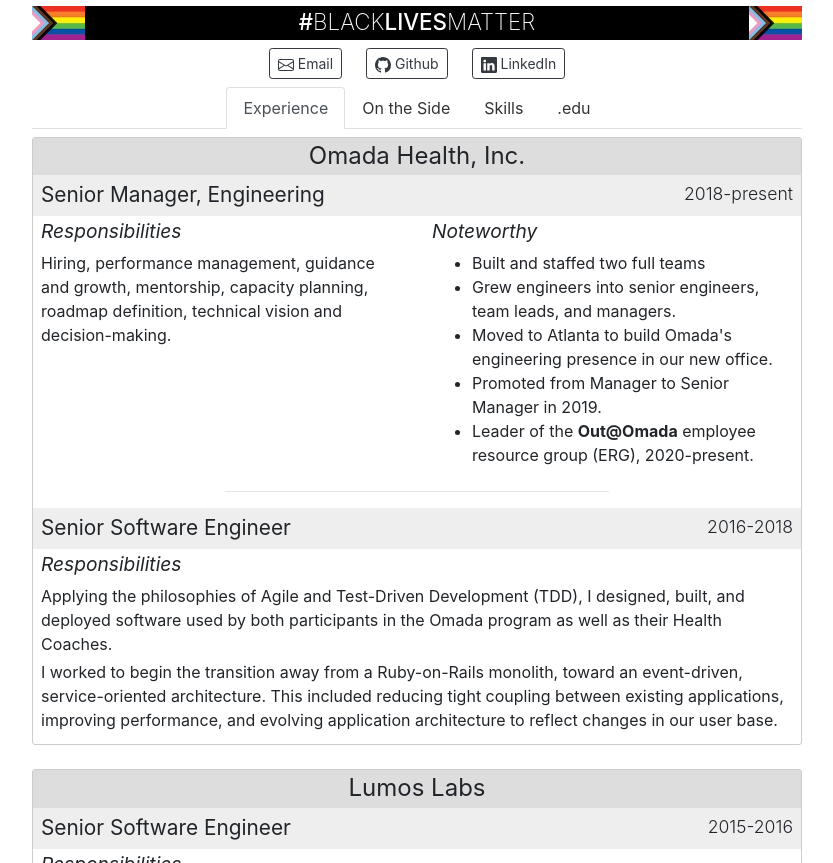
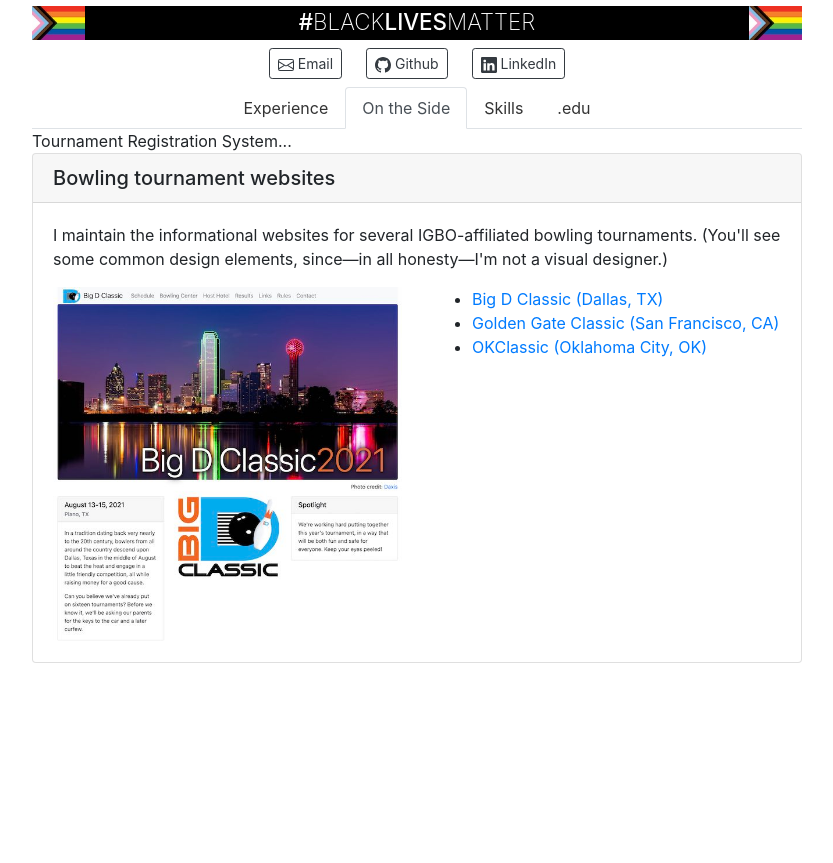
Before and after one commit to st33b/home-nextjs, a Next.js app: page / in a window 1280 px wide. Shown: the part 495-1358 px from the top of the page, without its empty margins (223-1056 px from the left). After the commit the page ends 1158 px from the top, so only its background shows below. Built offline with nearby package versions, Linux system fonts and the light colour scheme.

Commit message:
begin fleshing out side projects

```diff
--- a/components/experience/beatport.js
+++ b/components/experience/beatport.js
@@ -1,7 +1,7 @@
 import React from "react";
 import {Col, Row} from "react-bootstrap";
 
-import styles from '../../styles/roles.module.scss';
+import styles from './roles.module.scss';
 
 const beatport = () => {
   return (
--- a/components/experience/cloudmark.js
+++ b/components/experience/cloudmark.js
@@ -1,7 +1,7 @@
 import React from "react";
 import {Col, Row} from "react-bootstrap";
 
-import styles from '../../styles/roles.module.scss';
+import styles from './roles.module.scss';
 
 const cloudmark = () => {
   return (
--- a/components/experience/lumos.js
+++ b/components/experience/lumos.js
@@ -1,7 +1,7 @@
 import React from "react";
 import {Col, Row} from "react-bootstrap";
 
-import styles from '../../styles/roles.module.scss';
+import styles from './roles.module.scss';
 
 const lumos = () => {
   return (
--- a/components/experience/mfp.js
+++ b/components/experience/mfp.js
@@ -1,7 +1,7 @@
 import React from "react";
 import {Col, Row} from "react-bootstrap";
 
-import styles from '../../styles/roles.module.scss';
+import styles from './roles.module.scss';
 
 const mfp = () => {
   return (
--- a/components/experience/omada.js
+++ b/components/experience/omada.js
@@ -1,7 +1,7 @@
 import React from "react";
 import {Col, Row} from "react-bootstrap";
 
-import styles from '../../styles/roles.module.scss';
+import styles from './roles.module.scss';
 
 const omada = () => {
   return (
--- /dev/null
+++ b/components/on_the_side/onTheSide.js
@@ -0,0 +1,17 @@
+import React from 'react';
+
+import Websites from './websites';
+import Registration from './registration';
+
+import styles from './side.module.scss';
+
+const onTheSide = () => {
+  return (
+    <div className={styles.SideProjects}>
+      <Registration />
+      <Websites />
+    </div>
+  );
+};
+
+export default onTheSide;
--- /dev/null
+++ b/components/on_the_side/registration.js
@@ -0,0 +1,13 @@
+import React from 'react';
+
+import styles from './side.module.scss';
+
+const registration = () => {
+  return (
+    <div className={styles.Project}>
+      Tournament Registration System...
+    </div>
+  );
+};
+
+export default registration;
--- /dev/null
+++ b/components/on_the_side/side.module.scss
@@ -0,0 +1,11 @@
+.SideProjects {
+}
+
+.Project {
+  .Title {
+    margin-bottom: 0;
+  }
+  .ExampleList {
+    margin-bottom: 0;
+  }
+}
--- /dev/null
+++ b/components/on_the_side/websites.js
@@ -0,0 +1,54 @@
+import React from 'react';
+
+import styles from './side.module.scss';
+import Card from "react-bootstrap/Card";
+import Row from "react-bootstrap/Row";
+import Col from "react-bootstrap/Col";
+
+const websites = () => {
+  return (
+    <div className={styles.Project}>
+      <Card>
+        <Card.Header>
+          <Card.Title className={styles.Title}>
+            Bowling tournament websites
+          </Card.Title>
+        </Card.Header>
+        <Card.Body>
+          <Card.Text>
+            I maintain the informational websites for several IGBO-affiliated bowling tournaments. (You'll see some common design elements, since—in all honesty—I'm not a visual designer.)
+          </Card.Text>
+          <Row>
+            <Col xs={12} md={6}>
+              <img className="img-fluid"
+                   src="/images/bigd_example.jpg"
+                   alt="Thumbnail of one of my websites"
+              />
+            </Col>
+            <Col xs={12} md={6}>
+              <ul className={styles.ExampleList}>
+                <li>
+                  <a href="https://www.bigdclassic.com/">
+                    Big D Classic (Dallas, TX)
+                  </a>
+                </li>
+                <li>
+                  <a href="http://goldengateclassic.org/">
+                    Golden Gate Classic (San Francisco, CA)
+                  </a>
+                </li>
+                <li>
+                  <a href="http://okclassic.com/">
+                    OKClassic (Oklahoma City, OK)
+                  </a>
+                </li>
+              </ul>
+            </Col>
+          </Row>
+        </Card.Body>
+      </Card>
+    </div>
+  );
+};
+
+export default websites;
--- a/pages/index.js
+++ b/pages/index.js
@@ -7,6 +7,7 @@
 import Experience from '../components/experience/experience';
 import Education from '../components/education';
 import Skills from '../components/skills';
+import OnTheSide from '../components/on_the_side/onTheSide';
 
 import styles from '../styles/index.module.scss'
 
@@ -17,11 +18,12 @@
         <BLM />
         <Contact />
 
-        <Tabs defaultActiveKey="experience" className={styles.Menu + " d-flex justify-content-between justify-content-sm-center"}>
+        <Tabs defaultActiveKey="side_projects" className={styles.Menu + " d-flex justify-content-between justify-content-sm-center"}>
           <Tab title="Experience" eventKey="experience" tabClassName={styles.MenuItem}>
             <Experience />
           </Tab>
           <Tab title="On the Side" eventKey="side_projects" tabClassName={styles.MenuItem}>
+            <OnTheSide />
           </Tab>
           <Tab title="Skills" eventKey="skills" tabClassName={styles.MenuItem}>
             <Skills />
```
Also changed, not shown: components/experience/roles.module.scss (renamed from styles/roles.module.scss), public/images/bigd_example.jpg (added).
